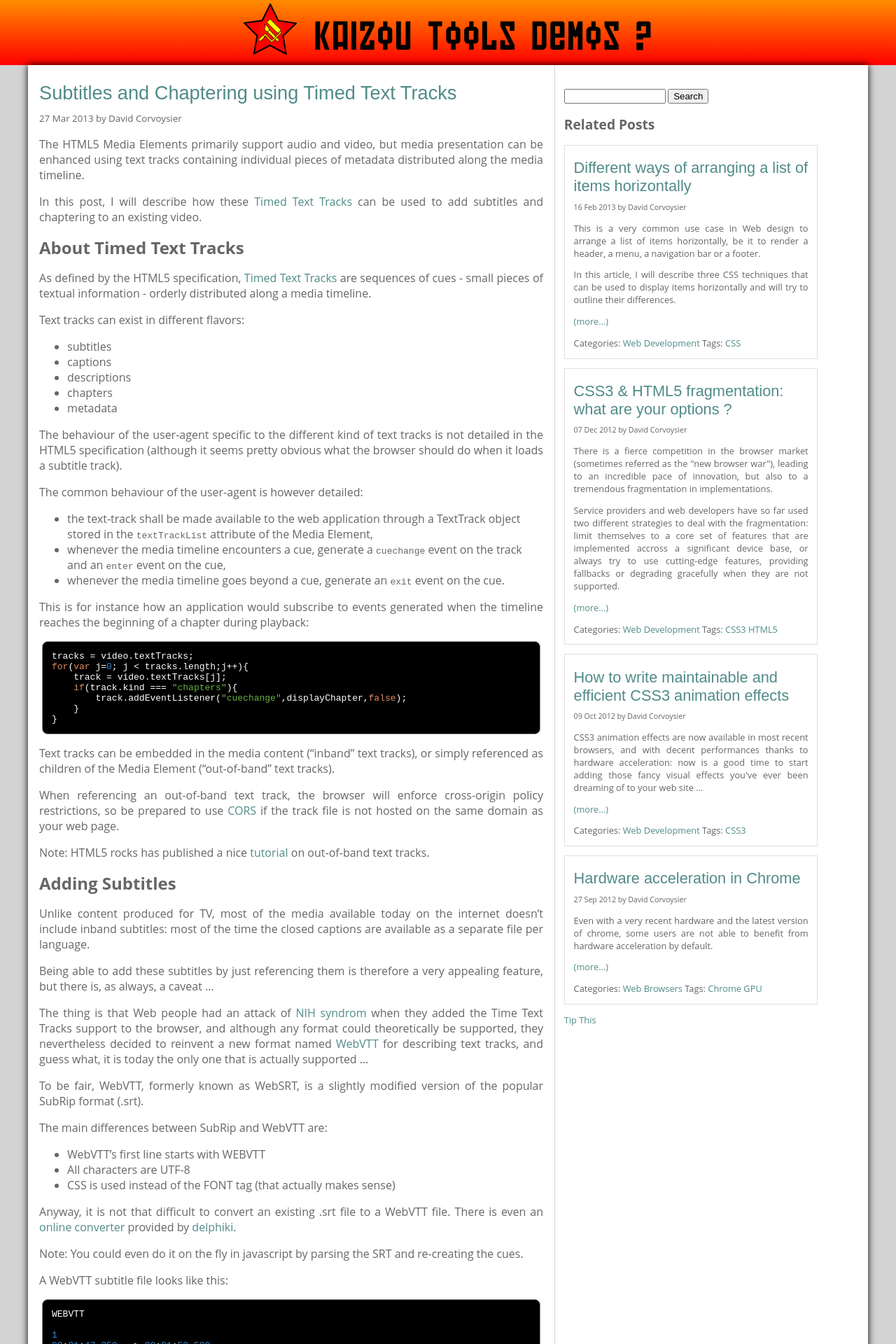
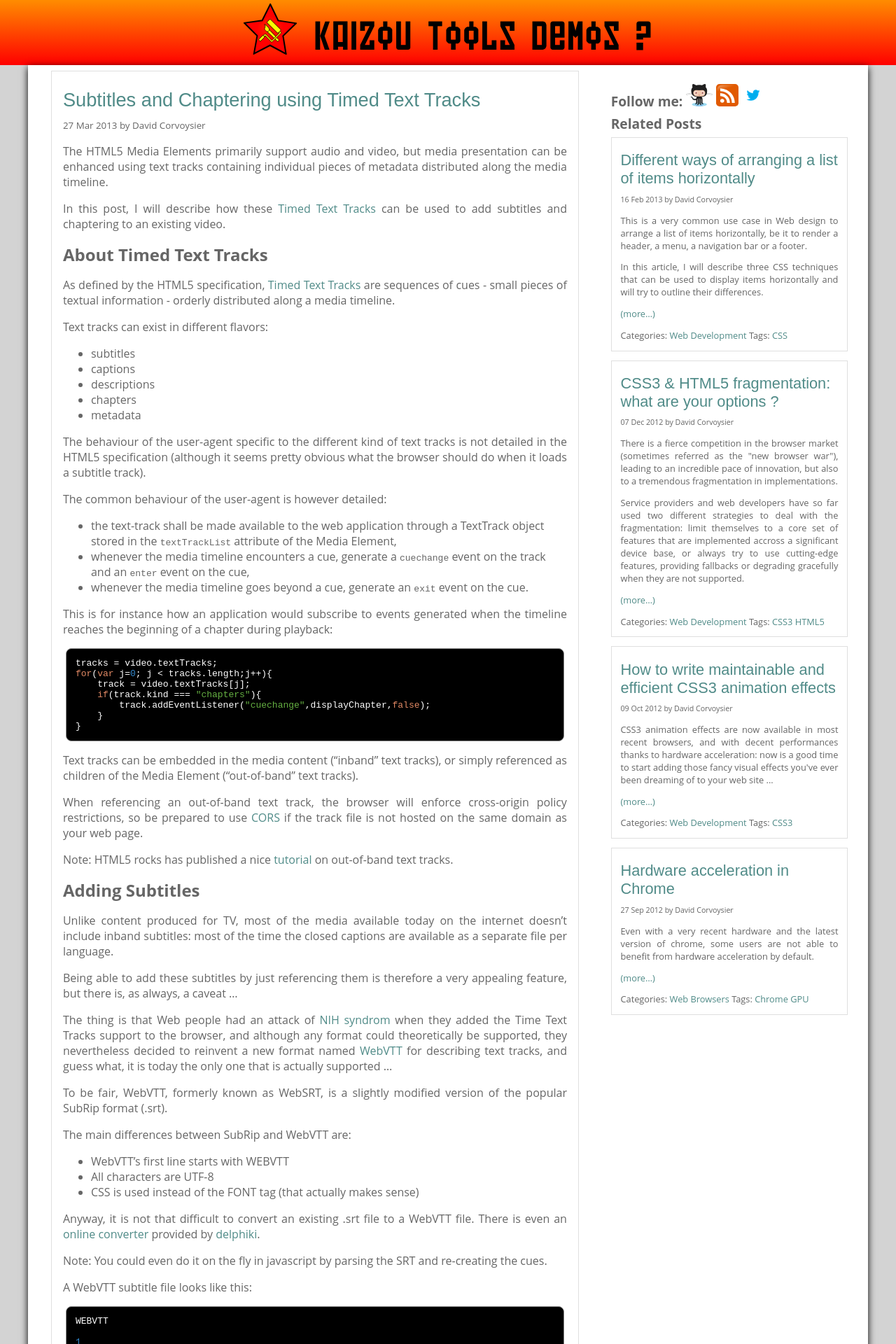
Before and after one commit to mgcrea/benchmark-kaizoumark, a Jekyll site: the page built from _posts/2013-03-27-subtitles-and-chaptering-using-text-tracks.md, in a window 1280 px wide. Shown: the top 1920 px of the page at 70% size. Built offline with Jekyll 4.4.1, drawn with Linux system fonts in a browser that asks for light colours; comment, search, counter and statistics services are not loaded.

Commit message:
First decent layout since moving to jekyll ...

```diff
--- a/_config.yml
+++ b/_config.yml
@@ -6,7 +6,7 @@ kramdown:
     parse_block_html: true;
 pygments: true
 permalink: /:year/:month/:title
-paginate: 10
+paginate: 4
 category_dir: topics
 category_title_prefix:
 exclude: ["lib", "blog.rb", "Capfile", "config", "log", "Rakefile", "tmp"]
--- /dev/null
+++ b/_includes/social
@@ -0,0 +1,7 @@
+<div id='social'>
+  <h2>Follow me:
+    {% include github %}
+    {% include rss %}
+    {% include twitter %}
+  </h2>
+</div>
--- a/_layouts/demo.html
+++ b/_layouts/demo.html
@@ -1,7 +1,9 @@
 ---
 layout: default
 ---
+<div id='demo'>
 <header class='title'>
   <h1><a href="{{ page.url }}" rel="bookmark">{{ page.title }}</a></h1>
 </header>
 {{ content }}
+</div>
--- a/_layouts/post.html
+++ b/_layouts/post.html
@@ -2,7 +2,8 @@
 layout: default
 ---
 <!-- Post -->
-<article id='first-col' role='main'>
+<div id='first-col'>
+<article role='main'>
 <header class='title'>
   <h1><a href="{{ page.url }}" rel="bookmark">{{ page.title }}</a></h1>
   <small><span>{{ page.date | date_to_string }}</span> by David Corvoysier</small>
@@ -24,28 +25,21 @@ layout: default
     <noscript>Please enable JavaScript to view the <a href="http://disqus.com/?ref_noscript">comments powered by Disqus.</a></noscript>
     <a href="http://disqus.com" class="dsq-brlink">comments powered by <span class="logo-disqus">Disqus</span></a>
 </article>
+</div>
 <aside id='second-col'>
-{% include search %}
+{% include social %}
 <!-- Related Posts -->
 <div id="related-posts">
-  <h2>Related Posts</h2>
+  <div class='tuple'><h2>Related Posts</h2></div>
     {% for post in site.related_posts limit:4 %}
+        {% capture thecycle %}{% cycle 'odd', 'even' %}{% endcapture %}
+        {% if thecycle == 'odd' %}
+            <div class='tuple'>
+        {% endif %}
     	{% include post-abstract %}
+        {% if thecycle == 'even' %}
+            </div>
+        {% endif %}
     {% endfor %}
 </div>
-<!-- Tips -->
-<div>
-<a href="http://tiptheweb.org/tip/" class="ttw-button ttw-button-large">Tip This</a>
-<script>
-(function (window, document) {
-    var ref = document.getElementsByTagName('script')[0],
-        script = document.createElement('script'),
-        secure = window.location.protocol === 'https:';
-    script.async = true;
-    script.src = secure ? 'https://secure-platform.tiptheweb.org/tip/button.js'
-                        : 'http://platform.tiptheweb.org/tip/button.js';
-    ref.parentNode.insertBefore(script, ref);
-}(this, this.document));
-</script>
-</div>
 </aside>
--- a/css/style.css
+++ b/css/style.css
@@ -44,7 +44,7 @@ header[role=banner] {
 	background: -o-linear-gradient(top, #FF0000, #FF8C00);
 	background: linear-gradient(top, #FF0000, #FF8C00);
 	text-align: center;
-	z-index:99;
+	z-index:1;
 	margin: 0px;
 }
 
@@ -134,18 +134,23 @@ header[role=banner] fieldset{
 	color: #666;
     background-color: white;
     text-rendering: optimizeLegibility;
-    -webkit-box-shadow: black 0px 0px 10px;
-    -moz-box-shadow: black 0px 0px 10px;
-    box-shadow: black 0px 0px 10px;
+    -webkit-box-shadow: black 0px 3px 10px;
+    -moz-box-shadow: black 0px 3px 10px;
+    box-shadow: black 0px 3px 10px;
 }
 
 #content h1 {
+    margin-top: 0.3em;
+    margin-bottom: 0.3em;
+	font-size: 1.7em;
 	font-family: HelveticaNeue-condensed, sans-serif;
 	font-weight: 500;
 }
 
-#first-col {
-    width: 800px;
+#content h2 {
+	font-size: 1.5em;
+    margin-top: 0.3em;
+    margin-bottom: 0.3em;
 }
 
 #second-col {
@@ -153,72 +158,80 @@ header[role=banner] fieldset{
     padding: 1em;
 }
 
+#demo {
+    padding: 1em;
+}
+
 @media only screen and (max-width: 1200px) {
     #content {
         width: 800px;
     }
-    #second-col {
-        width: 800px;
+    #first-col {
+        padding: 1em;
+    }
+    #first-col article {
+        margin: 0px auto;
+        width: 45em;
+    }
+    #second-col .tuple {
+        border-spacing: 1em 0.5em;
+        table-layout: fixed;
+    }
+    #second-col article {
+        display: table-cell;
     }
 }
 
 @media only screen and (min-width: 1201px) and (max-width: 1600px) {
     #content {
         width: 1200px;
+        border-spacing: 1em 0.5em;
     }
     #first-col {
         display: table-cell;
+        width: 800px;
+    }
+    #first-col article {
+        margin: 0px auto;
+        width: 45em;
     }
     #second-col {
         display: table-cell;
         width: 400px;
-        border-left: 1px solid lightgrey;
+    }
+    #second-col article {
+        margin-bottom: 1em;
     }
 }
 
 @media only screen and (min-width: 1600px) {
     #content {
         width: 1600px;
+        border-spacing: 1em 0.7em;
     }
     #first-col {
         display: table-cell;
     }
+    #first-col article {
+        margin: 0px auto;
+        width: 45em;
+    }
     #second-col {
         display: table-cell;
         width: 800px;
-        border-left: 1px solid lightgrey;
+    }
+    #second-col .tuple {
+        border-spacing: 1em 0.5em;
+        table-layout: fixed;
+    }
+    #second-col article,h2 {
+        display: table-cell;
     }
 }
 
-#related-posts article {
-    width: 335px;
+article {
+    padding: 1em;
     border: 1px solid #DFDFDF;
-    display: inline-block;
-    margin-right: 0.7em;
-    margin-bottom: 1em;
-    vertical-align:top;
-}
-
-#recent-posts article {
-    width: 335px;
-    border: 1px solid #DFDFDF;
-    display: inline-block;
-    margin-right: 0.7em;
-    margin-bottom: 1em;
-    vertical-align:top;
-}
-
-/* Page & Posts title */
-header.title {
-/*    color: #508B88;
-	background-color: #303030;
-	padding: 0.5em;
-	padding-top: 0.5em;*/
-}
-
-article {
-    max-width: 45em;
-    padding: 1em;
 }
 
 article p {
@@ -226,17 +239,6 @@ article p {
 }
 
 article > header {
-}
-
-article h1 {
-    margin-top: 0.3em;
-    margin-bottom: 0.3em;
-	font-size: 1.7em;
-}
-
-article h2 {
-	font-size: 1.5em;
-	margin: 10px 0 0 0;
 }
 
 /* Posts */
```
Also changed, not shown: _includes/tips (added, +15 -0 lines), _layouts/page.html (+13 -4 lines), index.html (+40 -1 lines).
